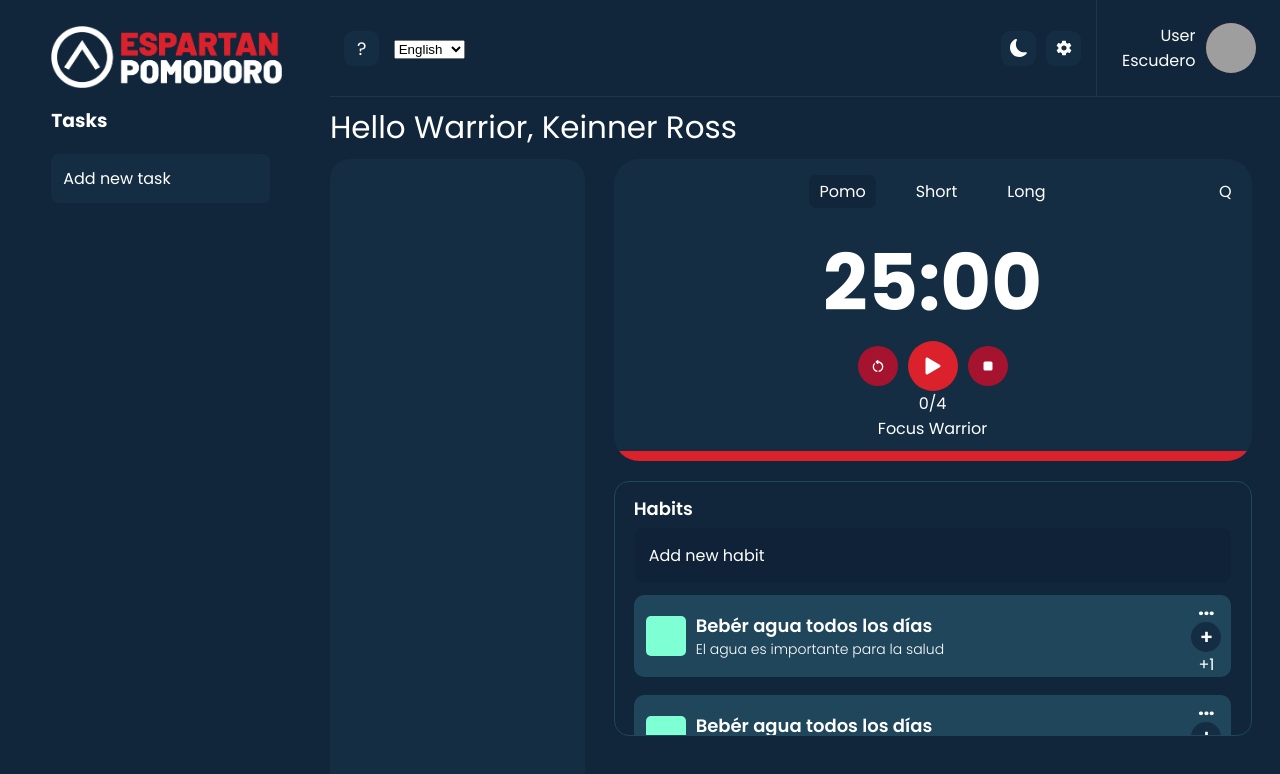
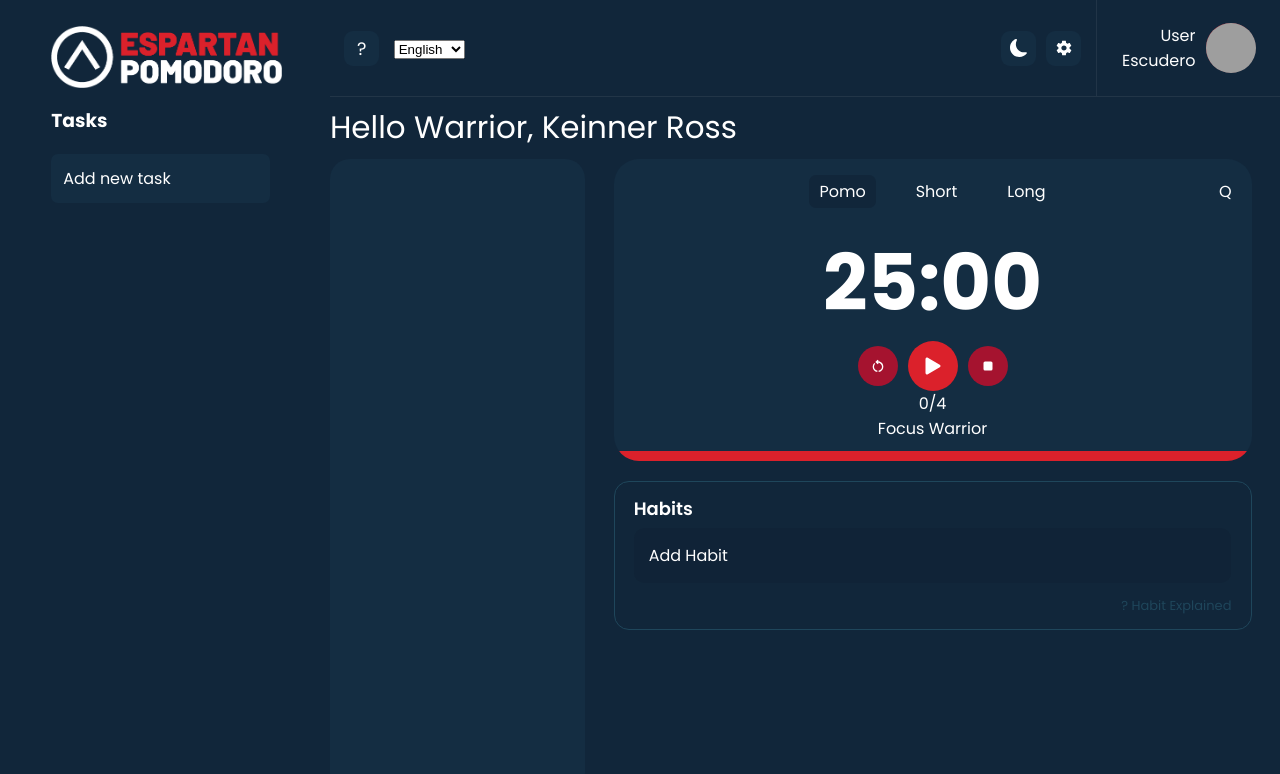
Before and after one commit to Keinnerross/espartan-pomodoro-app, a React (Create React App) app: page / in a window 1280 px wide. Shown: the top 774 px of the page. Built offline with nearby package versions, Linux system fonts and the light colour scheme; grey boxes are pictures that could not be loaded.

Commit message:
habit form

```diff
--- a/src/Components/habits/addHabit.jsx
+++ b/src/Components/habits/addHabit.jsx
@@ -1,9 +1,66 @@
-import "../../stylesheets/habits/addHabit.css"
+import "../../stylesheets/habits/addHabit.css";
 
-const AddHabit = () => {
+import React, { useState } from "react";
+
+const AddHabit = ({ onSubmit }) => {
+  const [addHabitForm, setAddHabitForm] = useState(false);
+  const [habitValue] = useState({
+    title: "",
+    description: "",
+    id: "",
+  });
+
+  document.addEventListener("click", (e) => {
+    if (e.target.className.includes("add-habit")) {
+      setAddHabitForm(true);
+    } else {
+      setAddHabitForm(false);
+    }
+  });
+
+  const sendHabit = (e) => {
+    e.preventDefault();
+    habitValue.id = parseInt(Math.random() * (50 - 1) + 1).toString();
+    const newHabit = {
+      id: habitValue.id,
+      title: habitValue.title,
+      description: habitValue.description,
+    };
+    onSubmit(newHabit);
+
+    e.target.reset();
+  };
+
   return (
     <div className="add-habit-container">
-      <span>Add new habit</span>
+      <div
+        className={
+          addHabitForm ? "add-habit-button disable" : "add-habit-button"
+        }
+      ></div>
+      <form
+        className={addHabitForm ? "add-habit-form" : "add-habit-form disable"}
+        onSubmit={sendHabit}
+      >
+        <label>Title</label>
+        <input
+          className="add-habit-title"
+          onChange={(e) => {
+            habitValue.title = e.target.value;
+          }}
+        ></input>
+        <label>Description</label>
+        <input
+          className="add-habit-description"
+          onChange={(e) => {
+            habitValue.description = e.target.value;
+            console.log(habitValue);
+          }}
+        ></input>
+        <button className="disable" type="submit">
+          Add Habit
+        </button>
+      </form>
     </div>
   );
 };
--- a/src/Components/habits/habit.jsx
+++ b/src/Components/habits/habit.jsx
@@ -1,14 +1,14 @@
 import "../../stylesheets/habits/habits.css";
 
-const Habit = () => {
+const Habit = ({habitTitle, habitDescription, habitId}) => {
   return (
     <div className="habit-container">
       <div className="description-habit-container">
         <div className="img-habit"></div>
         <div className="text-habit-container">
-          <span className="title-habit">Bebér agua todos los días</span>
+          <span className="title-habit">{habitTitle}</span>
           <span className="description-habit">
-            El agua es importante para la salud
+            {habitDescription}
           </span>
         </div>
       </div>
--- a/src/Components/habits/habitsView.jsx
+++ b/src/Components/habits/habitsView.jsx
@@ -1,17 +1,27 @@
 import "../../stylesheets/habits/habitsView.css";
 import Habit from "./habit";
 import AddHabit from "./addHabit";
+import { useState } from "react";
 const HabitsView = () => {
+  const [habitArr, setHabitArr] = useState([]);
+
+  const addNewHabit = (habit) => {
+    const habitUpdate = [habit, ...habitArr];
+    setHabitArr(habitUpdate);
+  };
+
   return (
     <div className="habits-view-container">
       <span className="title-container-habit">Habits</span>
       <div className="habit-list">
-        <AddHabit/>
-        <Habit></Habit>
-        <Habit></Habit>
-        <Habit></Habit>
-        <Habit></Habit>
-        <Habit></Habit>
+        <AddHabit onSubmit={addNewHabit} />
+        {habitArr.map((habit) => (
+          <Habit
+            habitTitle={habit.title}
+            habitDescription={habit.description}
+            key={habit.id}
+          ></Habit>
+        ))}
       </div>
       <p>? Habit Explained</p>
     </div>
--- a/src/Components/tasks/taskView.jsx
+++ b/src/Components/tasks/taskView.jsx
@@ -21,7 +21,6 @@ const TaskView = () => {
     return result;
   };
 
-  let arrastre = true;
 
   return (
     <div className="tasks-view-container">
--- a/src/stylesheets/habits/addHabit.css
+++ b/src/stylesheets/habits/addHabit.css
@@ -1,6 +1,6 @@
 .add-habit-container {
   background-color: rgba(5, 5, 25, 0.084);
-
+  font-family:poppins;
   padding: 15px;
   border-radius: 10px;
   cursor: pointer;
@@ -11,3 +11,27 @@
 .add-habit-container:hover {
   background-color: var(--secundary);
 }
+
+.add-habit-button::after{
+  content:"Add Habit";
+  user-select: none;
+}
+.add-habit-form {
+  display: flex;
+  flex-direction: column;
+}
+.add-habit-form input{
+  width: 100%;
+  background-color: var(--bodyBlue);
+  outline: none;
+  border: 0;
+  border-radius: 10px;
+  padding: 10px;
+  color: white;
+  font-size: 16px;
+
+}
+
+.disable {
+  display: none;
+}
--- a/src/stylesheets/header/user/userHeader.css
+++ b/src/stylesheets/header/user/userHeader.css
@@ -4,7 +4,7 @@
   justify-content: flex-end;
   padding: 5px 15px;
 }
-#input-user-picture{
+#input-user-picture {
   display: none;
 }
 
@@ -14,16 +14,16 @@
   background-color: antiquewhite;
   border-radius: 100%;
   cursor: pointer;
-  transition: .5s;
   background-size: cover;
 }
-.profile-picture:hover{
-  transform: scale(1.1);
-}
 
-.profile-picture-container{
+.profile-picture-container {
   background-image: url("../../../../assets/user-picture/user-picture.png");
   background-size: cover;
+  transition: 1.9s;
+}
+.profile-picture-container:hover {
+  transform: scale(1.1);
 }
 
 .title-user-container {
@@ -33,7 +33,6 @@
   text-align: right;
   padding-right: 10px;
   cursor: pointer;
-
 }
 
 .user-header-container:hover {
@@ -41,6 +40,6 @@
   border-radius: 7px;
 }
 
-.disable{
+.disable {
   display: none;
 }
--- a/src/stylesheets/header/user/userMenu.css
+++ b/src/stylesheets/header/user/userMenu.css
@@ -27,7 +27,7 @@
     border: 0;
     border-radius: 7px;
     padding: 5px;
-    font-family: montserrat;
+    font-family: poppins;
 }
 
 .disable{
```
